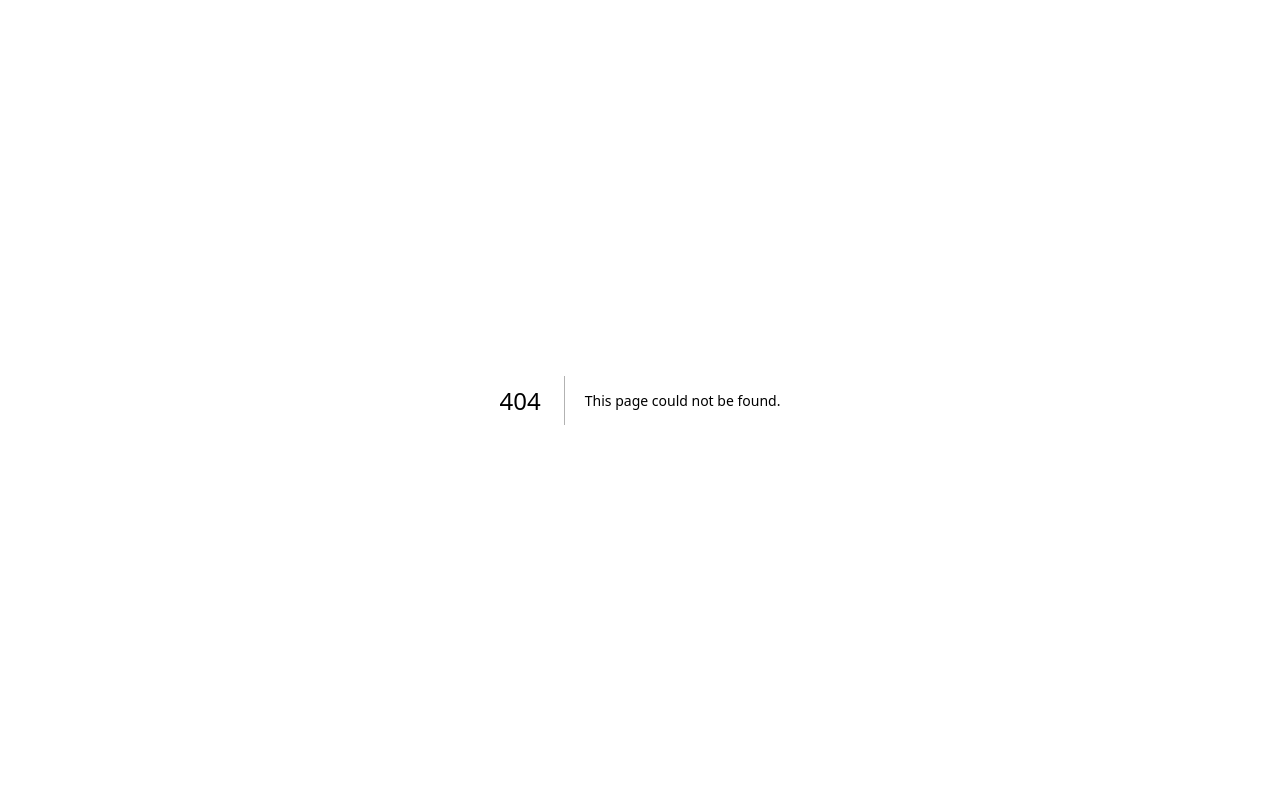
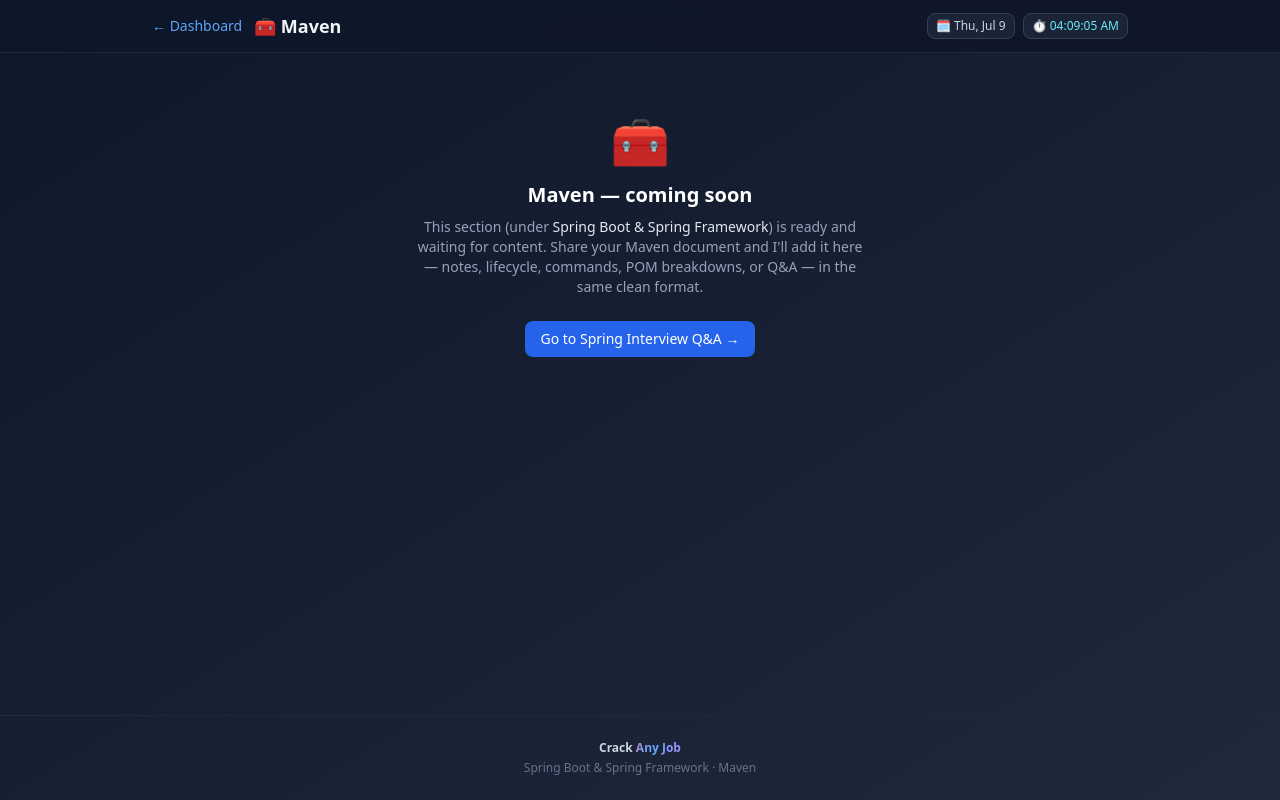
Before and after one commit to jyotiram7402/roadmap-tracker, a Next.js app: page /maven in a window 1280 px wide. Before the commit this address had no page. Built offline with nearby package versions, Linux system fonts and the light colour scheme.

Commit message:
group Spring content under Spring Boot & Spring Framework menu + Maven

```diff
--- a/app/dashboard/page.js
+++ b/app/dashboard/page.js
@@ -324,7 +324,10 @@
             <SideLink href="/dsa" icon="🧩" label="Prepare DSA" onNav={() => setSidebarOpen(false)} />
             <SideLink href="/sql" icon="🗄️" label="Prepare SQL" onNav={() => setSidebarOpen(false)} />
             <SideLink href="/java-qa" icon="📘" label="Java Interview Q&A" onNav={() => setSidebarOpen(false)} />
-            <SideLink href="/springboot-qa" icon="🍃" label="Spring Boot Q&A" onNav={() => setSidebarOpen(false)} />
+            <SideGroup icon="🍃" label="Spring Boot & Spring">
+              <SideLink href="/springboot-qa" icon="❓" label="Interview Q&A" onNav={() => setSidebarOpen(false)} />
+              <SideLink href="/maven" icon="🧰" label="Maven" onNav={() => setSidebarOpen(false)} />
+            </SideGroup>
             <SideLink href="/roles" icon="💼" label="Prepare by Role" onNav={() => setSidebarOpen(false)} />
             <SideLink href="/quick" icon="⚡" label="Quick Practice" onNav={() => setSidebarOpen(false)} />
             <SideLink href="/flashcards" icon="🎯" label="Flashcard Quiz" onNav={() => setSidebarOpen(false)} />
@@ -537,6 +540,21 @@
   );
 }
 
+function SideGroup({ icon, label, children, defaultOpen = true }) {
+  const [open, setOpen] = useState(defaultOpen);
+  return (
+    <div>
+      <button onClick={() => setOpen((o) => !o)}
+        className="w-full flex items-center gap-2.5 px-3 py-2 rounded-lg text-sm font-medium text-slate-300 hover:bg-slate-800 border border-transparent transition">
+        <span className="w-5 text-center">{icon}</span>
+        <span className="flex-1 text-left">{label}</span>
+        <span className={`text-slate-500 text-xs transition-transform ${open ? "rotate-90" : ""}`}>›</span>
+      </button>
+      {open && <div className="ml-3.5 mt-1 space-y-1 border-l border-slate-800 pl-2">{children}</div>}
+    </div>
+  );
+}
+
 function SideLink({ href, icon, label, active, onNav, onClick }) {
   const cls = `flex items-center gap-2.5 px-3 py-2 rounded-lg text-sm font-medium transition ${
     active
--- /dev/null
+++ b/app/maven/page.js
@@ -0,0 +1,34 @@
+"use client";
+import Link from "next/link";
+import LiveClock from "@/components/LiveClock";
+
+export default function MavenPage() {
+  return (
+    <div className="min-h-screen bg-gradient-to-br from-slate-900 to-slate-800 text-slate-100 flex flex-col">
+      <header className="sticky top-0 z-20 bg-slate-900/95 backdrop-blur border-b border-slate-800">
+        <div className="max-w-5xl mx-auto px-4 sm:px-6 py-3 flex items-center gap-3">
+          <Link href="/dashboard" className="text-sm text-blue-400 hover:underline whitespace-nowrap">← Dashboard</Link>
+          <h1 className="text-base sm:text-lg font-bold flex-1 min-w-0 truncate">🧰 Maven</h1>
+          <LiveClock className="hidden sm:flex" />
+        </div>
+      </header>
+
+      <main className="max-w-3xl mx-auto w-full px-4 sm:px-6 py-16 flex-1 text-center">
+        <div className="text-5xl mb-4">🧰</div>
+        <h2 className="text-xl font-bold text-white">Maven — coming soon</h2>
+        <p className="mt-2 text-sm text-slate-400 max-w-md mx-auto">
+          This section (under <span className="text-slate-200">Spring Boot &amp; Spring Framework</span>) is ready and waiting for content.
+          Share your Maven document and I&apos;ll add it here — notes, lifecycle, commands, POM breakdowns, or Q&amp;A — in the same clean format.
+        </p>
+        <Link href="/springboot-qa" className="inline-block mt-6 text-sm px-4 py-2 rounded-lg bg-blue-600 hover:bg-blue-700 text-white transition">
+          Go to Spring Interview Q&amp;A →
+        </Link>
+      </main>
+
+      <footer className="border-t border-slate-800 py-6 text-center text-xs text-slate-500">
+        <div className="font-extrabold text-slate-300 mb-1">Crack <span className="gradient-text">Any Job</span></div>
+        Spring Boot &amp; Spring Framework · Maven
+      </footer>
+    </div>
+  );
+}
--- a/app/springboot-qa/page.js
+++ b/app/springboot-qa/page.js
@@ -5,7 +5,7 @@
 export default function SpringbootQaPage() {
   return (
     <QaStudio
-      title="🍃 Spring Boot Interview Q&A"
+      title="🍃 Spring & Spring Boot Interview Q&A"
       categories={SPRINGBOOT_QA_CATEGORIES}
       load={loadSpringbootQa}
       storagePrefix="springboot-qa"
```
